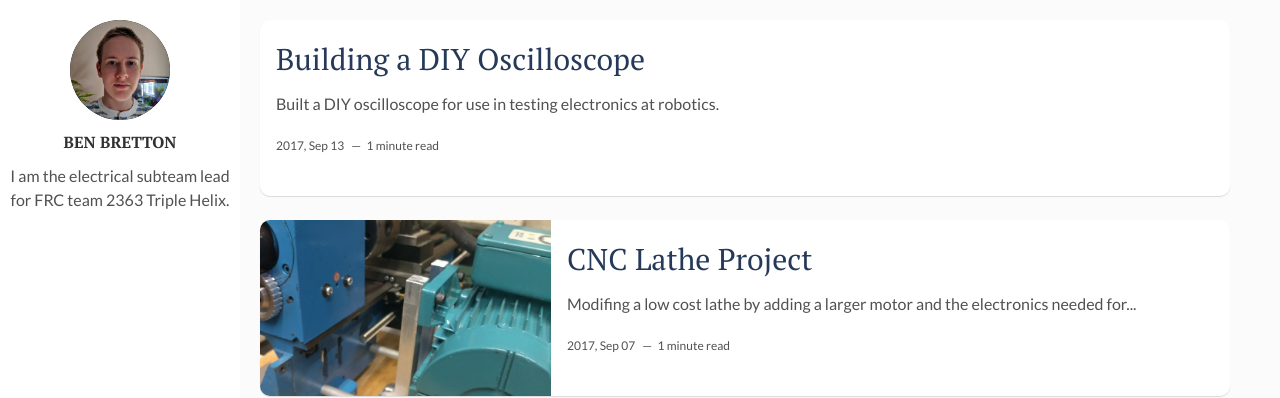
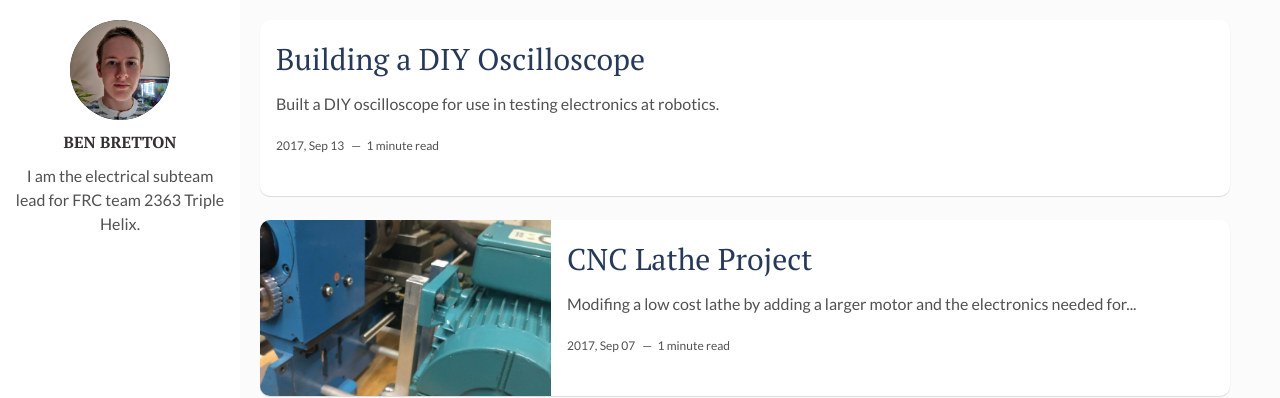
Before and after one commit to wbenb/wbenb.github.io, a Jekyll site: the page built from index.html, in a window 1280 px wide. Shown: the top 398 px of the page. Built offline with Jekyll 4.4.1, drawn with Linux system fonts in a browser that asks for light colours.

Commit message:
changed text margins on sidebar

```diff
--- a/assets/css/main.css
+++ b/assets/css/main.css
@@ -909,6 +909,8 @@
 .about p {
   font-size: 16px;
   margin: 0 0 10px;
+    margin-left: 4px;
+    margin-right: 4px;
 }
 
 .content-box {
```
